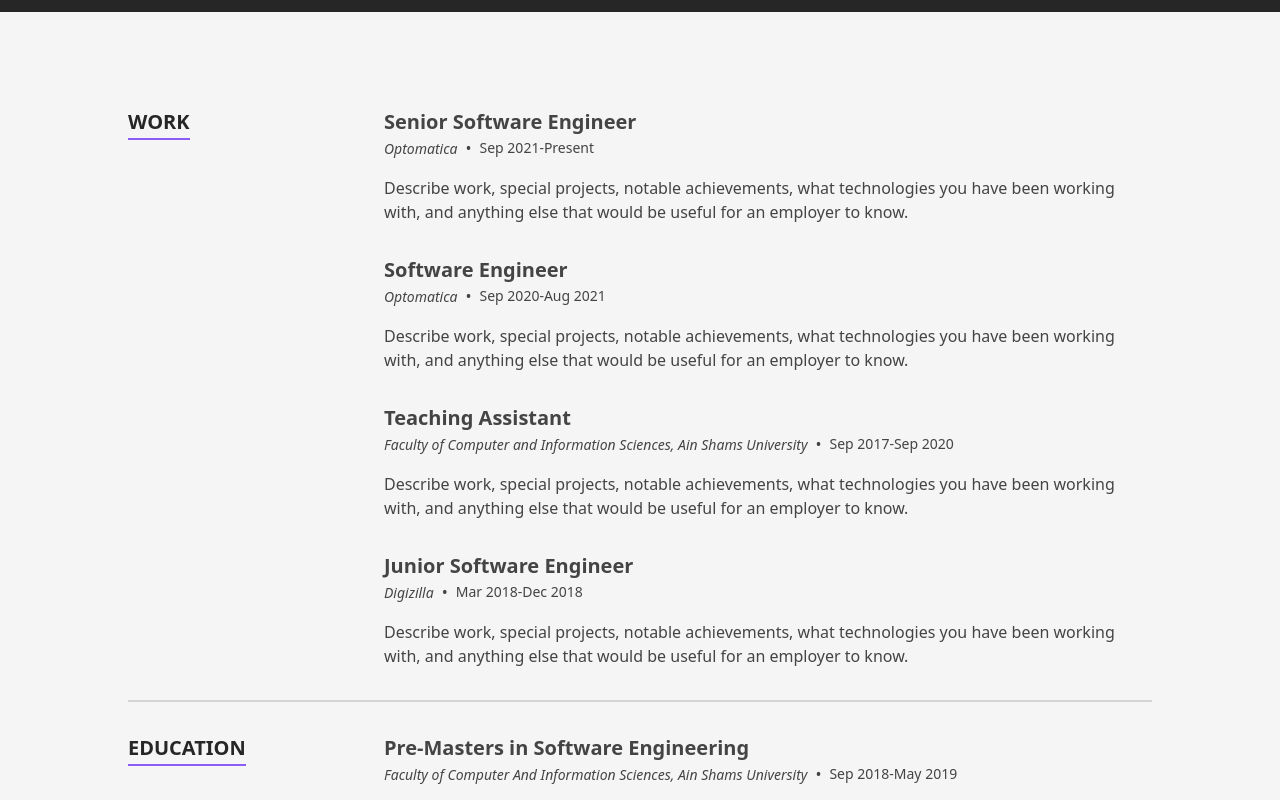
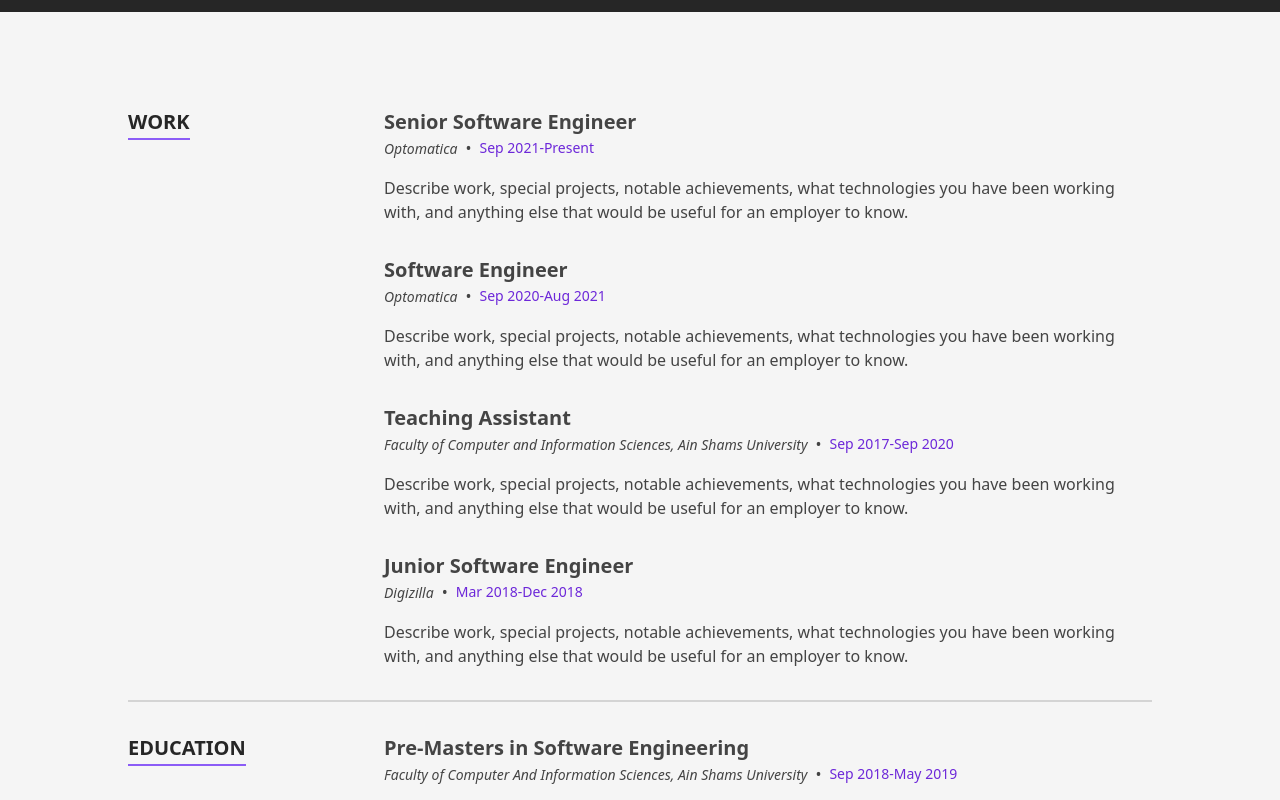
Before and after one commit to nouran-elsherif/nouran-elsherif.github.io, a Next.js app: page / in a window 1280 px wide. Shown: the part 1220-2020 px from the top of the page. Built offline with nearby package versions, Linux system fonts and the light colour scheme.

Commit message:
timeline item

```diff
--- a/src/components/Sections/Resume/TimelineItem.tsx
+++ b/src/components/Sections/Resume/TimelineItem.tsx
@@ -12,14 +12,14 @@ const TimelineItem: FC<{item: TimelineItem}> = memo(({item}) => {
         <div className="flex items-center justify-center gap-x-2 md:justify-start">
         <a
           aria-label={location}
-          className="-m-1.5 rounded-md p-1.5 transition-all duration-300 hover:text-orange-500 focus:outline-none focus:ring-2 focus:ring-orange-500  sm:-m-3 sm:p-3"
+          className="-m-1.5 rounded-md p-1.5 transition-all duration-300 hover:text-violet-700 focus:outline-none focus:ring-2 focus:ring-violet-700  sm:-m-3 sm:p-3"
           href={url}
           key={location}>
                       <span className="flex-1 text-sm font-medium italic sm:flex-none">{location}</span>
 
         </a>
           <span>•</span>
-          <span className="flex-1 text-sm sm:flex-none">{date}</span>
+          <span className="flex-1 text-sm sm:flex-none text-violet-700">{date}</span>
         </div>
       </div>
       {content}
```
